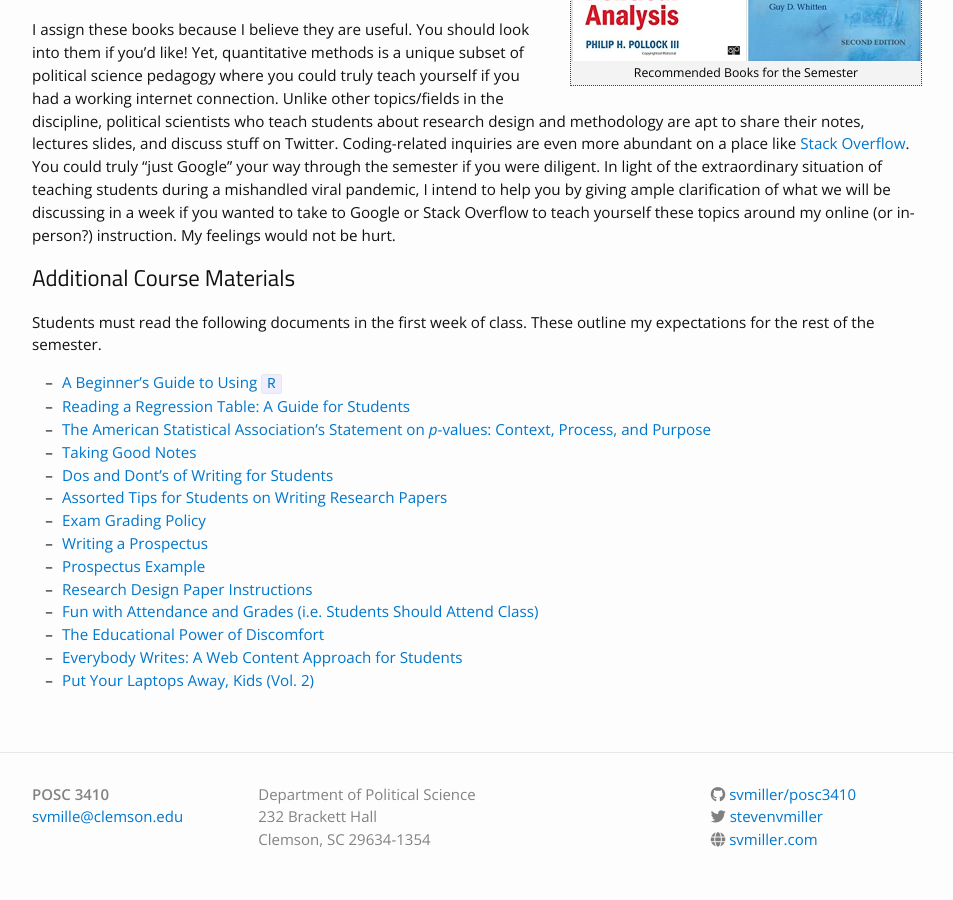
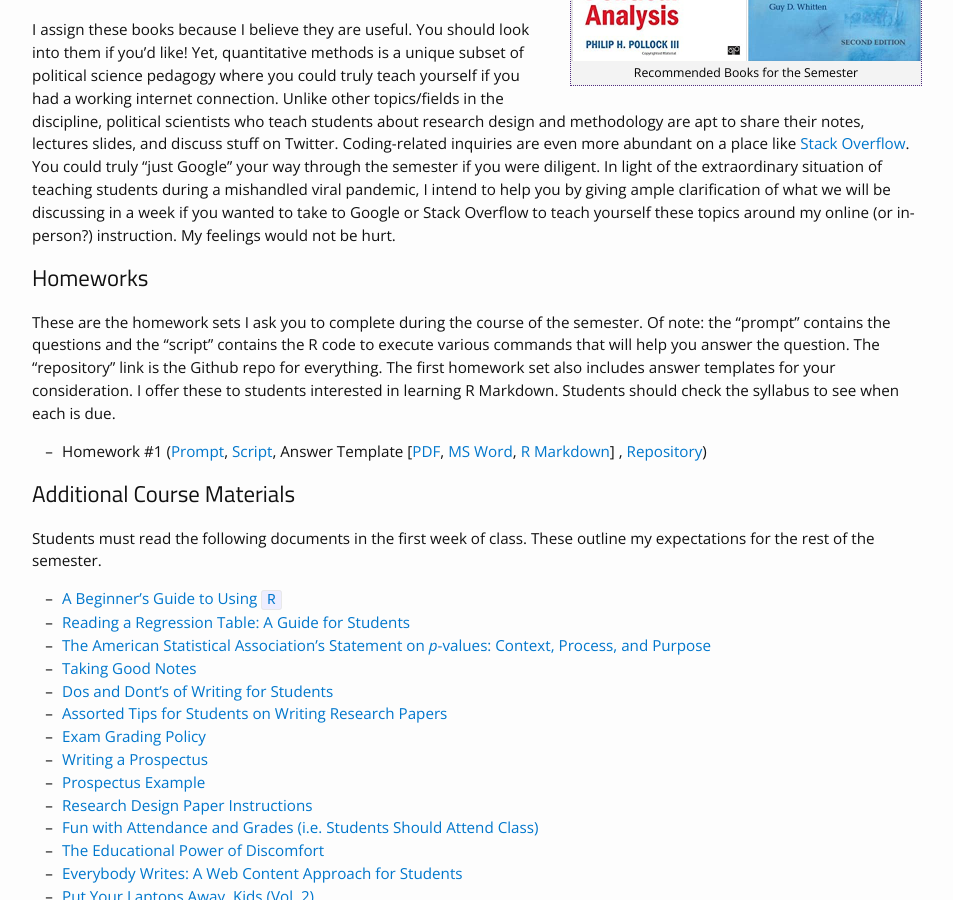
Before and after one commit to svmiller/posc3410, a Jekyll site: the page built from course-materials.md, in a window 1280 px wide and 900 px high, scrolled down 348 px. Shown: the whole window, without its empty margins (163-1116 px from the left). Built offline with Jekyll 4.4.1, drawn with Linux system fonts in a browser that asks for light colours; nearby versions of some CDN libraries.

Commit message:
that's first up

```diff
--- a/course-materials.md
+++ b/course-materials.md
@@ -21,6 +21,14 @@ Pollock III, Philip H. 2016. *The Essentials of Political Analysis* (5th Edition
 
 I assign these books because I believe they are useful. You should look into them if you'd like! Yet, quantitative methods is a unique subset of political science pedagogy where you could truly teach yourself if you had a working internet connection. Unlike other topics/fields in the discipline, political scientists who teach students about research design and methodology are apt to share their notes, lectures slides, and discuss stuff on Twitter. Coding-related inquiries are even more abundant on a place like [Stack Overflow](https://stackoverflow.com/). You could truly "just Google" your way through the semester if you were diligent. In light of the extraordinary situation of teaching students during a mishandled viral pandemic,  I intend to help you by giving ample clarification of what we will be discussing in a week if you wanted to take to Google or Stack Overflow to teach yourself these topics around my online (or in-person?) instruction. My feelings would not be hurt.
 
+## Homeworks
+
+These are the homework sets I ask you to complete during the course of the semester. Of note: the "prompt" contains the questions and the "script" contains the R code to execute various commands that will help you answer the question. The "repository" link is the Github repo for everything. The first homework set also includes answer templates for your consideration. I offer these to students interested in learning R Markdown. Students should check the syllabus to see when each is due.
+
+- Homework #1 ([Prompt](http://posc3410.svmiller.com/homeworks/hw1/posc3410-hw1.pdf), [Script](https://github.com/svmiller/posc3410/blob/master/homeworks/hw1/1-sc-primary-2016.R), Answer Template [[PDF](http://posc3410.svmiller.com/homeworks/hw1/posc3410-hw1-answer-template.pdf), [MS Word](http://posc3410.svmiller.com/homeworks/hw1/posc3410-hw1-answer-template.docx), [R Markdown](http://posc3410.svmiller.com/homeworks/hw1/posc3410-hw1-answer-template.Rmd)]
+, [Repository](https://github.com/svmiller/posc3410/tree/master/homeworks/hw1))
+
+
 ## Additional Course Materials
 
 Students must read the following documents in the first week of class. These outline my expectations for the rest of the semester.
```
